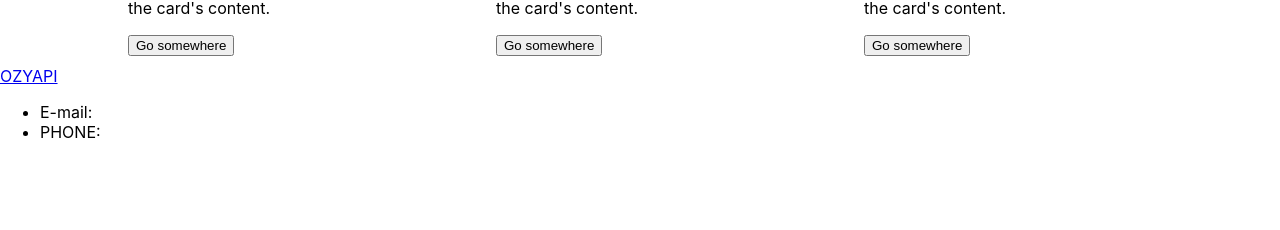
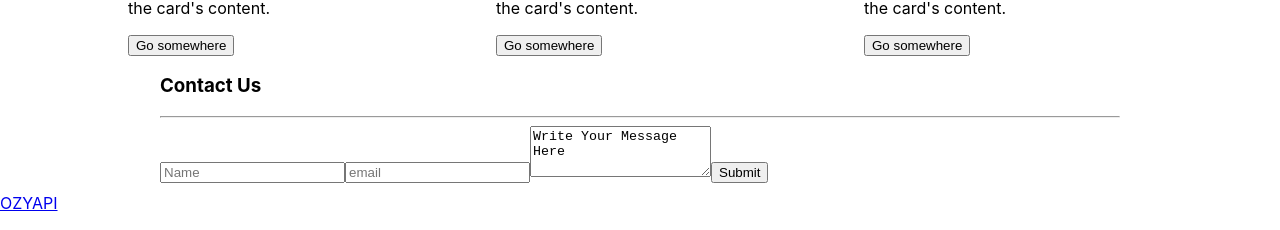
Before and after one commit to Alzubair98/ozyapi, a React (Create React App) app: page / in a window 1280 px wide. Shown: the part 3572-3802 px from the top of the page. Built offline with nearby package versions, Linux system fonts and the light colour scheme; the HTML template or start-up script is replaced by a standard one.

Commit message:
add contact form

```diff
--- /dev/null
+++ b/src/component/contact/Contact.css
@@ -0,0 +1,3 @@
+.form-cont{
+    padding: 0 10rem;
+}
--- a/src/component/contact/ContactForm.js
+++ b/src/component/contact/ContactForm.js
@@ -1,5 +1,44 @@
 import React from "react";
+import "./Contact.css";
 
-const ContactForm = () => {};
+const ContactForm = () => {
+  return (
+    <div className="form-cont">
+      <form
+        action="https://formspree.io/f/xlezkrge"
+        method="post"
+        className="contact-form m-2 p-5 n-box2"
+      >
+        <h3 className="font-bold">Contact Us</h3>
+        <hr />
+        <input
+          name="user-name"
+          type="text"
+          className="form-control mb-2"
+          placeholder="Name"
+          required
+        />
+        <input
+          name="user-mail"
+          type="text"
+          className="form-control mb-2"
+          placeholder="email"
+          required
+        />
+        <textarea
+          name="text"
+          type="text"
+          className="form-control mb-2"
+          rows={3}
+          defaultValue={"Write Your Message Here "}
+          required
+        />
+        <button type="submit" className="btn btn-primary">
+          Submit
+        </button>
+      </form>
+    </div>
+  );
+};
 
 export default ContactForm;
--- a/src/component/main/main.jsx
+++ b/src/component/main/main.jsx
@@ -4,6 +4,7 @@ import Article from "../articles/article";
 import Blog from "../blog/blog";
 import Footer from "../footer/footer";
 import Services from "../services/services";
+import ContactForm from "../contact/ContactForm";
 
 const Main = (props) => {
   return (
@@ -12,6 +13,7 @@ const Main = (props) => {
       <Services />
       <Article />
       <Blog />
+      <ContactForm />
       <Footer />
     </>
   );
```
